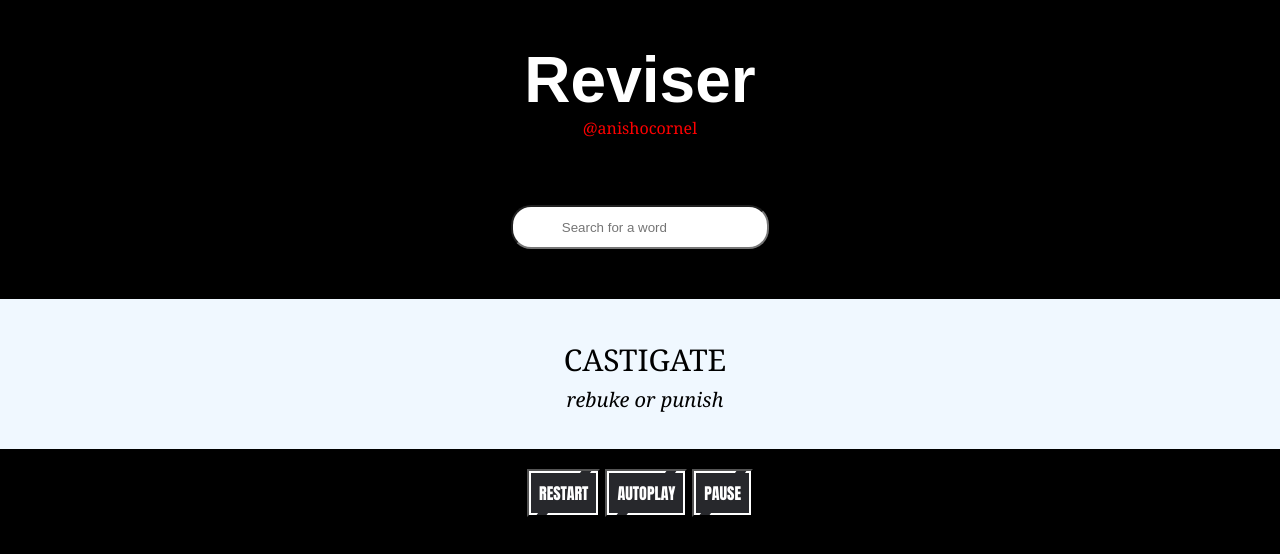
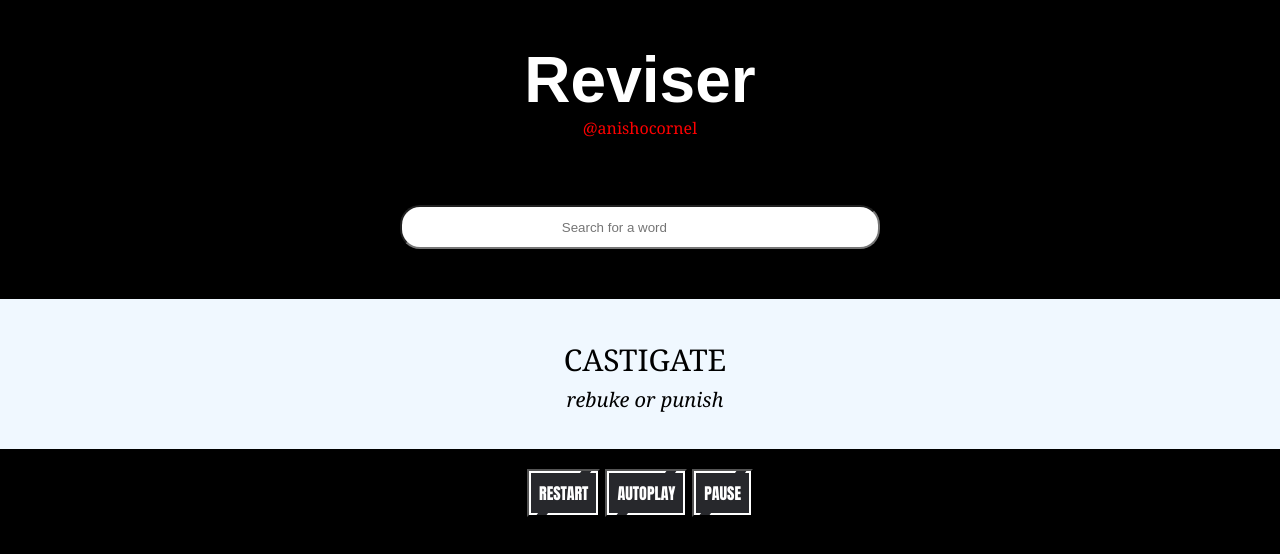
Before and after one commit to Anish0100/reviser, a plain HTML site: page index.html in a window 1280 px wide. Drawn offline with Linux system fonts and the light colour scheme; some icons are missing; a web font is replaced by a local one.

Commit message:
searchinput

```diff
--- a/style.css
+++ b/style.css
@@ -96,6 +96,7 @@ p {
     padding: 1%;
     padding-right: 5%;
     border-radius: 20px;
+    width: 400px;
 }
 
 .btns{
```
